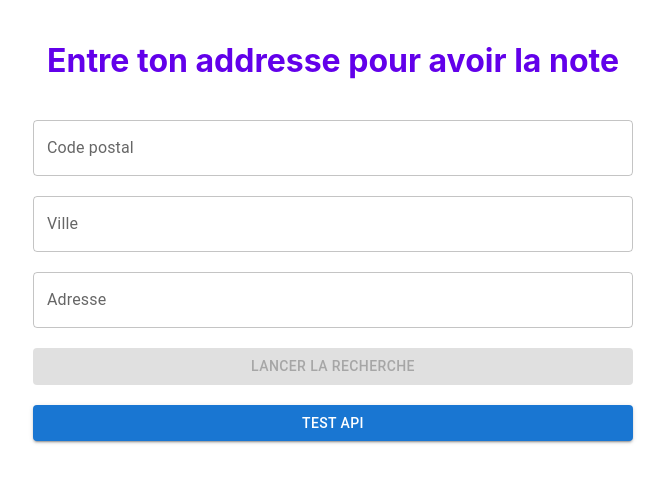
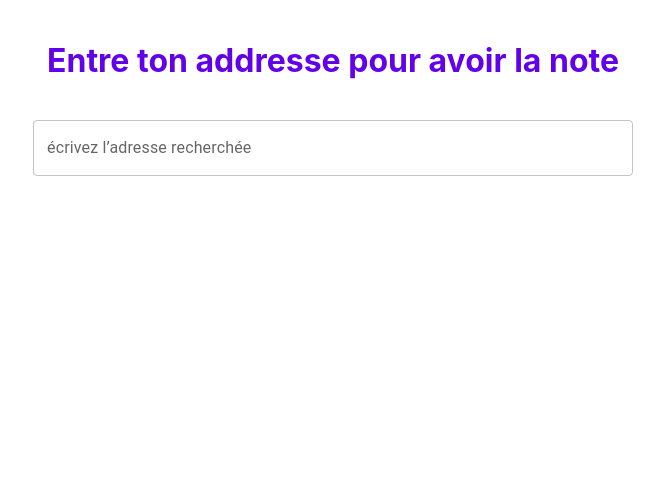
Before and after one commit to vaTheo/FranceNotation-Frontend, a React (Create React App) app in the folder francenotation/: page / in a window 1280 px wide. Shown: the top 482 px of the page, without its empty margins (307-972 px from the left). Built offline with nearby package versions, Linux system fonts and the light colour scheme.

Commit message:
First version of input search for ban address

```diff
--- a/francenotation/package.json
+++ b/francenotation/package.json
@@ -15,6 +15,7 @@
     "@types/react": "^18.2.46",
     "@types/react-dom": "^18.2.18",
     "axios": "^1.6.4",
+    "lodash": "^4.17.21",
     "node-sass": "^9.0.0",
     "react": "^18.2.0",
     "react-dom": "^18.2.0",
@@ -23,7 +24,8 @@
     "web-vitals": "^2.1.4"
   },
   "devDependencies": {
-    "@babel/plugin-proposal-private-property-in-object": "^7.21.11"
+    "@babel/plugin-proposal-private-property-in-object": "^7.21.11",
+    "@types/lodash": "^4.14.202"
   },
   "scripts": {
     "start": "react-scripts start",
--- a/francenotation/src/App.tsx
+++ b/francenotation/src/App.tsx
@@ -2,11 +2,12 @@ import "./styles/App.scss";
 import MainPage from "./pages/mainPage";
 import { useEffect } from "react";
 import axios from "axios";
+import TestPage from "./pages/test";
 
 function App() {
   return (
     <div>
-      <MainPage />
+      <TestPage />
     </div>
   );
 }
--- /dev/null
+++ b/francenotation/src/components/BanField/banfield.tsx
@@ -0,0 +1,63 @@
+import React, { useState, useEffect, useCallback } from "react";
+import Autocomplete from "@mui/material/Autocomplete";
+import TextField from "@mui/material/TextField";
+import debounce from "lodash/debounce";
+import { AddressObject } from "../../apiResponseType/apiResponse";
+import { useInput } from "./useInput.hook";
+
+export default function AddressSearch() {
+  const [inputValue, setInputValue] = useState<string>("");
+  const [options, setOptions] = useState<string[]>([]);
+  const [error, setError] = useState<string | null>(null);
+  const { value, setValue, onChange } = useInput("");
+
+  const fetchAddresses = async (query: string) => {
+    try {
+      const response = await fetch(
+        `https://api-adresse.data.gouv.fr/search/?q=${query.replace(" ", "+")}`,
+        { mode: "cors", method: "GET" }
+      );
+
+      if (!response.ok) {
+        throw new Error("Network response was not ok");
+      }
+
+      const data: { features: AddressObject[] } = await response.json();
+      const labels = data.features.map((feature) => feature.properties.label);
+      console.log(labels)
+      setOptions(labels);
+    } catch (error) {
+      console.error("Error fetching data:", error);
+      setError('Failed to fetch data');
+    }
+  };
+
+  const debouncedFetch = useCallback(debounce(fetchAddresses, 300), []);
+
+  useEffect(() => {
+    if (inputValue && /^[a-z0-9]{3,}/i.test(inputValue)) {
+      debouncedFetch(inputValue);
+    } else {
+      setOptions(value ? [value] : []);
+    }
+  }, [inputValue, value, debouncedFetch]);
+
+  return (
+    <Autocomplete
+      freeSolo
+      value={value}
+      onChange={(event, newValue) => {
+        setOptions(newValue ? [newValue, ...options] : options);
+        setValue(newValue ?? "");
+      }}
+      inputValue={inputValue}
+      onInputChange={(event, newInputValue) => {
+        setInputValue(newInputValue);
+      }}
+      options={options}
+      renderInput={(params) => (
+        <TextField {...params} label="écrivez l’adresse recherchée" variant="outlined" />
+      )}
+    />
+  );
+}
--- /dev/null
+++ b/francenotation/src/components/BanField/useInput.hook.tsx
@@ -0,0 +1,31 @@
+// Importing necessary hooks from React
+import { useState, useCallback } from 'react';
+
+// Declaration of the useInput custom hook with an initial value for the input
+export function useInput(initialValue: string) {
+    // useState hook to manage the input's state
+    // `value` holds the current state of the input
+    // `setValue` is a function to update the state
+    const [value, setValue] = useState<string>(initialValue);
+
+    // useCallback hook returns a memoized version of the callback `onChange`
+    // that only changes if one of the dependencies has changed.
+    // In this case, there are no dependencies (`[]`), so it doesn't change across re-renders
+    const onChange = useCallback((event: React.ChangeEvent<HTMLInputElement>) => {
+      // Updates the `value` state to the current value of the input field
+      setValue(event.target.value);
+    }, []);
+
+    // Another useCallback hook for `resetInput`
+    // This function is dependent on `initialValue`
+    // It will be re-created if `initialValue` changes
+    const resetInput = useCallback(() => {
+      // Resets the `value` state back to the initial value
+      setValue(initialValue);
+    }, [initialValue]);
+
+    // The hook returns an object containing the state `value`, the function `setValue`
+    // to update the state, the memoized `onChange` function for input changes,
+    // and the `resetInput` function to reset the input field
+    return { value, setValue, onChange, resetInput };
+}
--- a/francenotation/src/pages/mainPage.tsx
+++ b/francenotation/src/pages/mainPage.tsx
@@ -5,6 +5,7 @@ import CustomButton from "../components/button/button";
 import { initiateCycle, fetchData, testAPI } from "../services/api/api.service";
 import { AddressObject } from "../apiResponseType/apiResponse";
 import CustomLoadingIndicator from "../components/loading/loadingBar";
+import AddressSearch from "../components/BanField/banfield";
 
 const MainPage = () => {
   const [postcodeValue, setPostcodeValue] = useState("");
@@ -37,37 +38,39 @@ const MainPage = () => {
   };
   const handleButtonClick = async () => {
     console.log("Button clicked!");
-    console.log(postcodeValue)
+    console.log(postcodeValue);
     try {
       const addressObject = await initiateCycle(
         postcodeValue.trim(), //Remove space beginning and end of the string
         cityValue.trim(),
         addressValue.trim()
       );
-      const endpoints = ["/fetchGeorisque", "/Fetcheau", "/fethParcCarto",'/fethDPE']; // Added '/fetchPolice'
+      const endpoints = [
+        "/fetchGeorisque",
+        "/Fetcheau",
+        "/fethParcCarto",
+        "/fethDPE",
+      ]; // Added '/fetchPolice'
       const promises = endpoints.map((endpoint) =>
         handleRequest(endpoint, addressObject)
       );
 
       // Await all promises, handling errors individually
-      const [rateGeorisque, rateEau, rateParcCarto,rateDPE] = await Promise.all(
-        promises.map((p) => p.catch((e) => e))
-      );
+      const [rateGeorisque, rateEau, rateParcCarto, rateDPE] =
+        await Promise.all(promises.map((p) => p.catch((e) => e)));
 
       console.log("Rate Georisque: ", rateGeorisque);
       console.log("Rate Eau: ", rateEau);
       console.log("Rate ParcCarto: ", rateParcCarto); // Log the result of fetchPolice
-      console.log('Rates DPE ' , rateDPE)
+      console.log("Rates DPE ", rateDPE);
     } catch (err) {
       console.error("Error in one or more requests: ", err);
     }
   };
 
   const handleButtTest = async () => {
-
-    testAPI()
+    testAPI();
   };
-
 
   return (
     <div className="mainPage">
@@ -100,11 +103,13 @@ const MainPage = () => {
             onClick={handleButtonClick}
             disabled={!areAllFieldsFilled}
           />
-           <CustomButton
+          <CustomButton
             text="TEST API"
             onClick={handleButtTest}
             disabled={false}
           />
+          {/* Replace your address input with AddressSearch if needed */}
+          <AddressSearch />
         </div>
         <div className="Loading">
           <CustomLoadingIndicator isLoading={loadingStatus.fetchGeorisque} />
--- /dev/null
+++ b/francenotation/src/pages/test.scss
@@ -0,0 +1,26 @@
+.mainPage {
+    padding: 20px;
+    max-width: 600px;
+    margin: auto;
+
+    .mainPage-header {
+      text-align: center;
+
+      h1 {
+        color: #6200ea;
+        margin-bottom: 40px;
+      }
+    }
+
+    .mainPage-content {
+      .inputs-field {
+        display: flex;
+        flex-direction: column;
+        gap: 20px;
+
+        .MuiTextField-root {
+          width: 100%;
+        }
+      }
+    }
+  }
--- /dev/null
+++ b/francenotation/src/pages/test.tsx
@@ -0,0 +1,22 @@
+import React from "react";
+import "./test.scss";
+import AddressSearch from "../components/BanField/banfield";
+
+const TestPage = () => {
+  return (
+    <div className="mainPage">
+      <header className="mainPage-header">
+        <h1>Entre ton addresse pour avoir la note</h1>
+      </header>
+
+      <section className="mainPage-content">
+        <div className="inputs-field">
+          {/* Include AddressSearch component here */}
+          <AddressSearch />
+        </div>
+      </section>
+    </div>
+  );
+};
+
+export default TestPage;
--- /dev/null
+++ b/package.json
@@ -0,0 +1,5 @@
+{
+  "dependencies": {
+
+  }
+}
```
Also changed, not shown: 2 other files (tests, documents, lock files or other folders).
